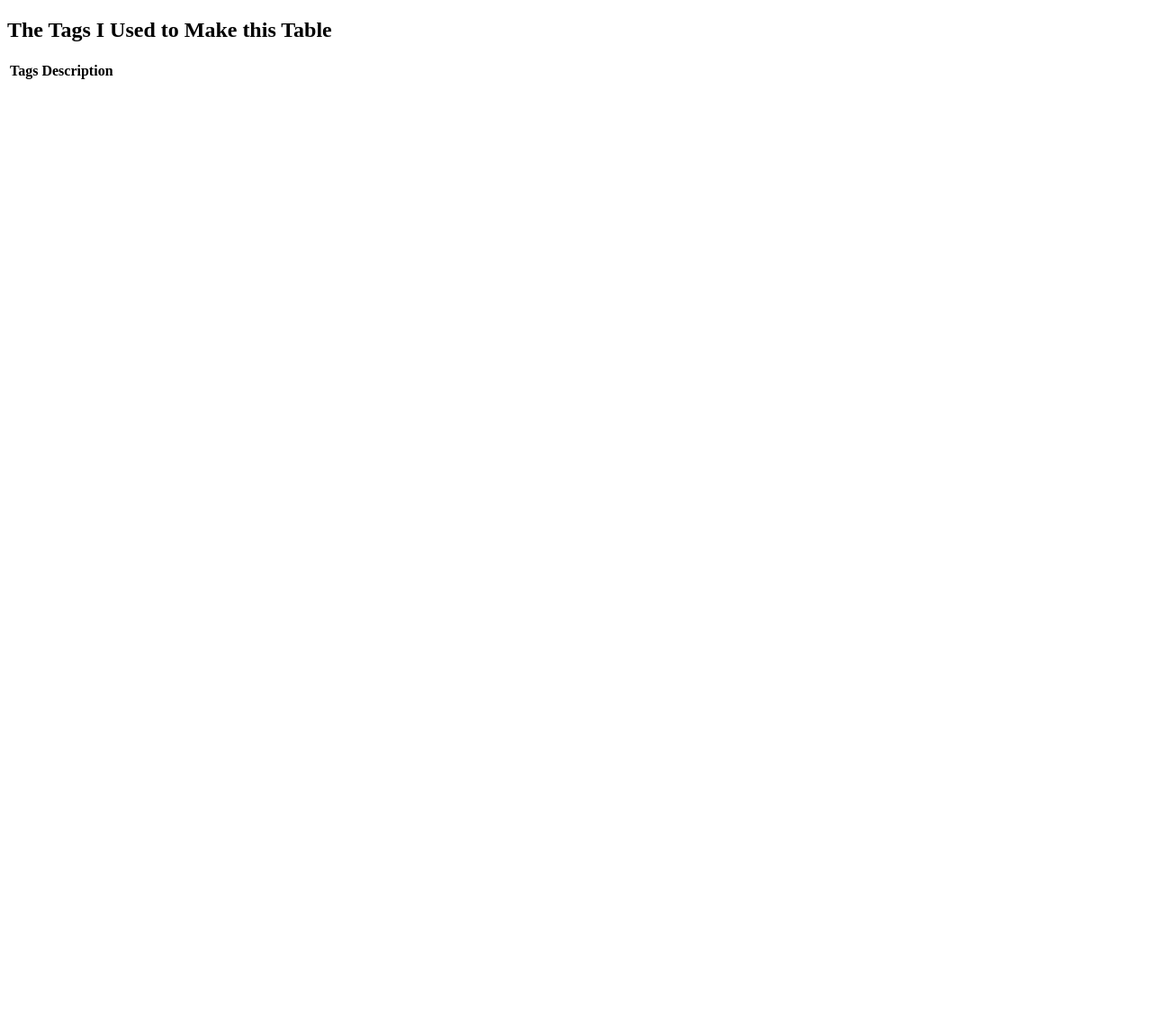
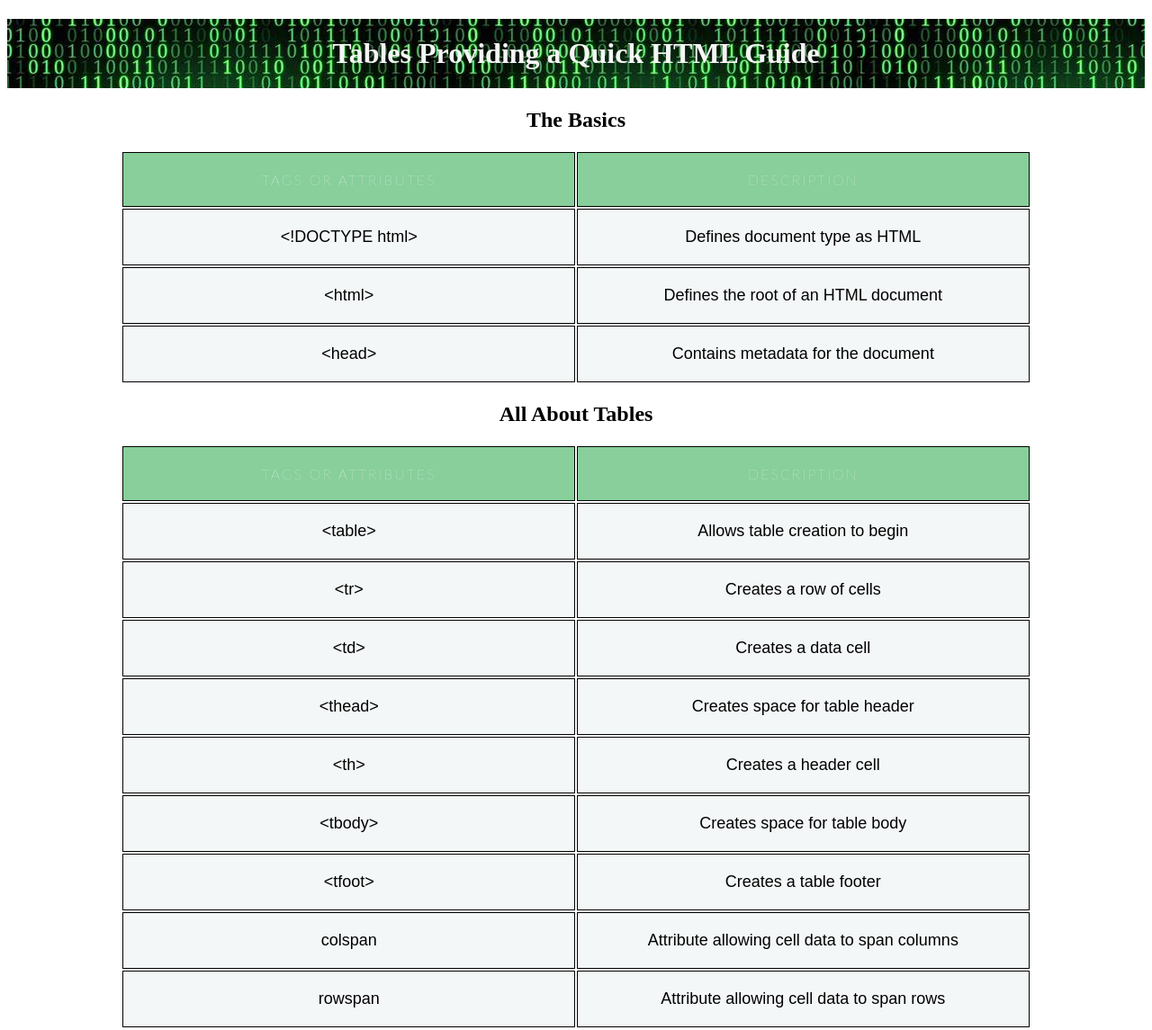
Before and after one commit to Krosis855/HTML-Cheat-Sheet, a website: page index.html in a window 1280 px wide. Shown: the whole page at 90% size. Before the commit the page ends 800 px from the top, so only its background shows below. Drawn offline with Linux system fonts and the light colour scheme.

Commit message:
tables tables tables

```diff
--- a/index.html
+++ b/index.html
@@ -5,15 +5,80 @@
             <link href="style.css" type="text/css" rel="stylesheet">
         </head>
         <body>
+            <header>
+                <h1>Tables Providing a Quick HTML Guide</h1>
+            </header>
+            <section id="basics">
+                <h2>The Basics</h2>
+                    <table>
+                        <thead>
+                            <tr>
+                                <th scope="col">Tags or Attributes</th>
+                                <th scope="col">Description</th>
+                            </tr>
+                            <tr>
+                                <td>&lt;!DOCTYPE html&gt;</td>
+                                <td>Defines document type as HTML</td>
+                            </tr>
+                            <tr>
+                                <td>&lt;html&gt;</td>
+                                <td>Defines the root of an HTML document</td>
+                            </tr>
+                            <tr>
+                                <td>&lt;head&gt;</td>
+                                <td>Contains metadata for the document</td>
+                            </tr>
+                        </thead>
+                    </table>
+            </section>
             <section id="table-tags">
-                <h1>The Tags I Used to Make this Table</h1>
+                <h2>All About Tables</h2>
                 <table>
                     <thead>
+
                         <tr>
-                            <th scope="col">Tags</th>
+                            <th scope="col">Tags or Attributes</th>
                             <th scope="col">Description</th>
                         </tr>
                     </thead>
+                    <tbody>
+                        <tr>
+                            <td>&lt;table&gt;</td>
+                            <td>Allows table creation to begin</td>
+                        </tr>
+                        <tr>
+                            <td>&lt;tr&gt;</td>
+                            <td>Creates a row of cells</td>
+                        </tr>
+                        <tr>
+                            <td>&lt;td&gt;</td>
+                            <td>Creates a data cell</td>
+                        </tr>
+                        <tr>
+                            <td>&lt;thead&gt;</td>
+                            <td>Creates space for table header</td>
+                        </tr>
+                        <tr>
+                            <td>&lt;th&gt;</td>
+                            <td>Creates a header cell</td>
+                        </tr>
+                        <tr>
+                            <td>&lt;tbody&gt;</td>
+                            <td>Creates space for table body</td>
+                        </tr>
+                        <tr>
+                            <td>&lt;tfoot&gt;</td>
+                            <td>Creates a table footer</td>
+                        </tr>
+                        <tr>
+                            <td>colspan</td>
+                            <td>Attribute allowing cell data to span columns</td>
+                        </tr>
+                        <tr>
+                            <td>rowspan</td>
+                            <td>Attribute allowing cell data to span rows</td>
+                        </tr>
+                    </tbody>
                 </table>
             </section>
         </body>
--- a/package.json
+++ b/package.json
@@ -5,6 +5,7 @@
   "main": "index.js",
   "scripts": {
     "test": "echo \"Error: no test specified\" && exit 1"
+
   },
   "author": "Jakey",
   "license": "ISC",
--- a/style.css
+++ b/style.css
@@ -0,0 +1,47 @@
+table {
+    font-size: 18px;
+    height: 40%;
+    left: 10%;
+    margin: 20px auto;
+    overflow-y: scroll;
+    position: static;
+    width: 80%;
+  }
+
+  thead th {
+    background: #0ca13177;
+    color: #FFF;
+    font-family: 'Lato', sans-serif;
+    font-size: 16px;
+    font-weight: 100;
+    letter-spacing: 2px;
+    text-transform: uppercase;
+  }
+
+  tr {
+    background: #f4f7f8;
+    border-bottom: 1px solid #FFF;
+    margin-bottom: 5px;
+  }
+
+  th, td {
+    border: 1px solid black;
+    font-family: Arial, sans-serif;
+    font-weight: 400;
+    padding: 20px;
+    text-align: center;
+    width: 33.3333%;
+  }
+
+  h1 {
+    background-image: url(./images/binary.jpeg);
+    text-align: center;
+    color: whitesmoke;
+    background-blend-mode: color;
+    background-size: auto;
+    padding: 20px;
+  }
+
+  h2 {
+    text-align: center;
+  }
```
Also changed, not shown: images/binary.jpeg (added).
